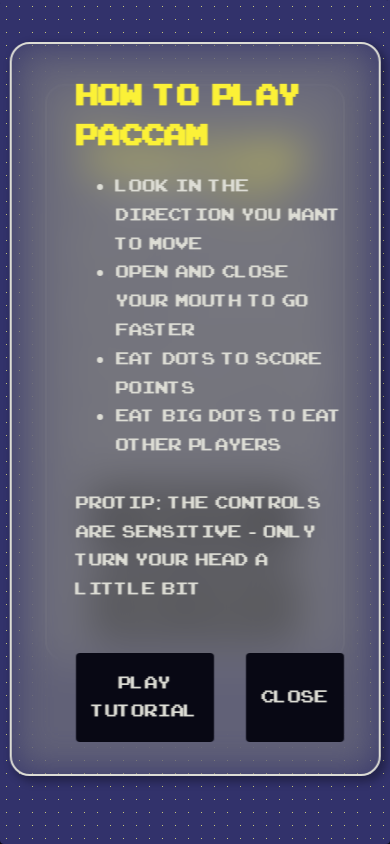
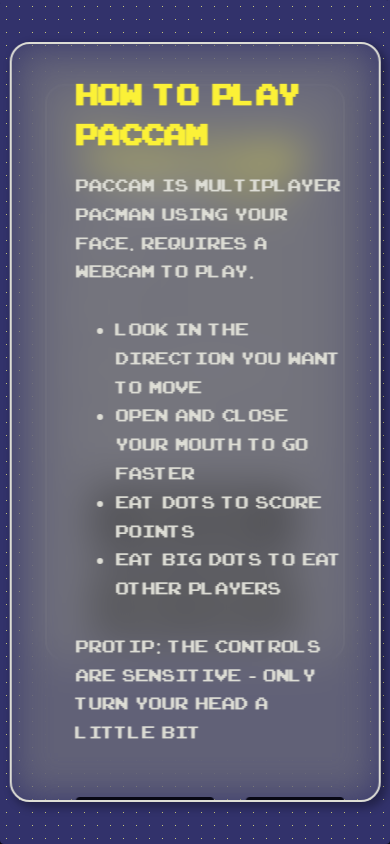
Before and after one commit to nolenroyalty/paccam, a React (Vite) app: page / in a window 390 px wide. Both pictures are taken after a click on the button "How to Play". Built offline with nearby package versions, Linux system fonts and the light colour scheme.

Commit message:
mobile fixes, colors

```diff
--- a/package.json
+++ b/package.json
@@ -17,6 +17,7 @@
     "@mediapipe/tasks-vision": "^0.10.14",
     "@radix-ui/react-checkbox": "^1.1.2",
     "@radix-ui/react-dialog": "^1.1.2",
+    "@radix-ui/react-popover": "^1.1.2",
     "@radix-ui/react-tooltip": "^1.1.3",
     "eslint": "^8.57.0",
     "eslint-config-react-app": "^7.0.1",
--- a/src/COLORS.js
+++ b/src/COLORS.js
@@ -4,6 +4,9 @@ const pacmanGreen = `hsl(95deg 60% 47%)`;
 const pacmanOrange = `hsl(24deg 74% 51%)`;
 const white = `hsl(60deg 10% 85%)`;
 const black = "var(--black)";
+// const grey = `hsl(60deg 5% 45%)`;
+const grey = `hsl(240deg 5% 45%)`;
+// const grey = `hsl(240deg 5% 35% / 0.8)`;
 
 export const COLORS = {
   pacmanYellow,
@@ -12,4 +15,5 @@ export const COLORS = {
   pacmanOrange,
   white,
   black,
+  grey,
 };
--- a/src/components/Button/Button.js
+++ b/src/components/Button/Button.js
@@ -40,15 +40,15 @@ const Button = React.forwardRef(
 );
 
 const Wrapper = styled(UnstyledButton)`
-  /* border: var(--border-size) dashed yellow; */
   color: ${(p) => (p.disabled ? "lightgrey" : COLORS.white)};
   font-family: "Arcade Classic";
   white-space: pre-wrap;
   word-spacing: 0.2rem;
   border-radius: var(--border-size);
   font-size: var(--font-size);
-  background-color: ${(p) => (p.disabled ? "darkgrey" : COLORS.black)};
+  background-color: ${(p) => (p.disabled ? COLORS.grey : COLORS.black)};
   pointer-events: ${(p) => (p.disabled ? "none" : "auto")};
+  opacity: ${(p) => (p.disabled ? 0.1 : 1)};
   transition:
     background-color 0.25s ease,
     color 0.25s ease,
@@ -56,7 +56,7 @@ const Wrapper = styled(UnstyledButton)`
   padding: var(--padding);
 
   &:hover {
-    background-color: ${(p) => (p.disabled ? "darkgrey" : COLORS.white)};
+    background-color: ${(p) => (p.disabled ? COLORS.grey : COLORS.white)};
     color: ${(p) => (p.disabled ? "lightgrey" : COLORS.black)};
   }
 `;
--- a/src/components/HowToPlay/HowToPlay.js
+++ b/src/components/HowToPlay/HowToPlay.js
@@ -74,6 +74,11 @@ function HowToPlay({
             <DialogTitle>How to Play PacCam</DialogTitle>
             <DialogDescription asChild>
               <div>
+                <p>
+                  Paccam is multiplayer pacman using your face. Requires a
+                  webcam to play.
+                </p>
+                <br />
                 <ul>
                   <li>Look in the direction you want to move</li>
                   <li>Open and close your mouth to go faster</li>
@@ -167,6 +172,7 @@ function VideoDemoWithCanvas() {
         src="/videos/instructions-greenscreen.mp4"
         muted
         autoPlay
+        playsInline
         loop
       ></VideoDemoHiddenVideo>
       <VideoDemoCanvas
--- a/src/components/StartScreen/StartScreen.js
+++ b/src/components/StartScreen/StartScreen.js
@@ -5,7 +5,7 @@ import { zIndex1 } from "../../zindex";
 import { WAITING_FOR_PLAYER_SELECT, WAITING_FOR_VIDEO } from "../../STATUS";
 import { COLORS } from "../../COLORS";
 import * as Checkbox from "@radix-ui/react-checkbox";
-import * as Tooltip from "@radix-ui/react-tooltip";
+import * as Popover from "@radix-ui/react-popover";
 import HowToPlay from "../HowToPlay";
 import Icons from "../Icons";
 import { motion } from "framer-motion";
@@ -331,7 +331,7 @@ function CheckboxContainer({
       const toSpeculativelyHighlight = speculativelyHighlighted[kind];
       const isEnabled = enabled(count);
       if (!isEnabled) {
-        return "darkgray";
+        return COLORS.grey;
       }
       if (toSpeculativelyHighlight === null) {
         return count <= currentCount ? COLORS.pacmanYellow : COLORS.white;
@@ -342,7 +342,7 @@ function CheckboxContainer({
         ) {
           return COLORS.pacmanYellow;
         } else {
-          return isEnabled ? COLORS.white : "darkgray";
+          return isEnabled ? COLORS.white : COLORS.grey;
         }
       }
     },
@@ -473,7 +473,9 @@ function AllowMorePlayers({
       <CheckboxRoot
         checked={allowMorePlayers}
         onCheckedChange={onClick}
-        style={{ "--background-color": COLORS.white }}
+        style={{
+          "--background-color": videoEnabled ? COLORS.white : COLORS.grey,
+        }}
         disabled={!videoEnabled}
       ></CheckboxRoot>
     </CheckboxContainerWrapper>
@@ -489,7 +491,7 @@ function EnableOnlinePlay({ videoEnabled }) {
       <CheckboxRoot
         checked={false}
         onCheckedChange={() => {}}
-        style={{ "--background-color": "darkgrey" }}
+        style={{ "--background-color": COLORS.grey }}
         disabled={true}
       ></CheckboxRoot>
     </CheckboxContainerWrapper>
@@ -498,18 +500,18 @@ function EnableOnlinePlay({ videoEnabled }) {
 
 function ExplainMorePlayers() {
   return (
-    <QuestionmarkTooltip>
+    <QuestionmarkPopover>
       Your computer may struggle to handle more than 2 faces at a time.
       <br />
       <br />
       Feel free to enable this, but beware that it might not work well :)
-    </QuestionmarkTooltip>
+    </QuestionmarkPopover>
   );
 }
 
 function ExplainNoOnlineYet() {
   return (
-    <QuestionmarkTooltip>
+    <QuestionmarkPopover>
       I'd like to add online play - but it's a ton of work. So I'd like to know
       people would use the feature before I add it.
       <br />
@@ -522,59 +524,60 @@ function ExplainNoOnlineYet() {
         email me
       </a>{" "}
       or find me on the street and shout me down.
-    </QuestionmarkTooltip>
+    </QuestionmarkPopover>
   );
 }
 
-function QuestionmarkTooltip({ children }) {
-  const [open, setOpen] = React.useState(false);
+function QuestionmarkPopover({ children }) {
+  // https://github.com/radix-ui/primitives/issues/955
+  // Radix folks take a baffling stance on how tooltips are entirely for buttons,
+  // which means that they can only respond to hover and not touch. I dunno man.
+  // So we use a popover instead, which is slightly worse on desktop imo (these should
+  // respond on hover) but all the workarounds are gross. frustrating.
   return (
-    <TooltipProvider delayDuration={200} open={open} onOpenChange={setOpen}>
-      <TooltipRoot>
-        <TooltipTrigger
-          onClick={(e) => {
-            e.preventDefault();
-          }}
-        >
-          <Icons.Question size="1.25rem" />
-        </TooltipTrigger>
-        <TooltipPortal>
-          <TooltipContent
-            sideOffset={5}
-            onPointerDownOutside={(e) => {
-              e.preventDefault();
-            }}
-          >
-            <TooltipArrow width={20} height={10} />
-            {children}
-          </TooltipContent>
-        </TooltipPortal>
-      </TooltipRoot>
-    </TooltipProvider>
+    <PopoverRoot>
+      <PopoverTrigger>
+        <Icons.Question size="1.25rem" />
+      </PopoverTrigger>
+      <PopoverPortal>
+        <PopoverContent sideOffset={5} side="top">
+          <PopoverArrow width={20} height={10} />
+          {children}
+        </PopoverContent>
+      </PopoverPortal>
+    </PopoverRoot>
   );
 }
 
-const TooltipProvider = styled(Tooltip.Provider)``;
-const TooltipRoot = styled(Tooltip.Root)``;
-const TooltipTrigger = styled(Tooltip.Trigger)`
+const PopoverRoot = styled(Popover.Root)``;
+const PopoverTrigger = styled(Popover.Trigger)`
   all: unset;
   color: ${COLORS.white};
   cursor: pointer;
+
+  transition: color 0.2s ease;
+  &:hover {
+    color: ${COLORS.pacmanYellow};
+  }
 `;
-const TooltipPortal = styled(Tooltip.Portal)``;
-const TooltipContent = styled(Tooltip.Content)`
+const PopoverPortal = styled(Popover.Portal)``;
+const PopoverContent = styled(Popover.Content)`
   background-color: ${COLORS.black};
   color: ${COLORS.white};
   padding: 1rem;
   max-width: 300px;
   border-radius: 10px;
 
+  &:focus {
+    outline: none;
+  }
+
   a {
     color: ${COLORS.pacmanYellow};
     text-decoration-style: dotted;
   }
 `;
-const TooltipArrow = styled(Tooltip.Arrow)`
+const PopoverArrow = styled(Popover.Arrow)`
   fill: ${COLORS.black};
 `;
 
--- a/src/components/VideoFrame/VideoFrame.js
+++ b/src/components/VideoFrame/VideoFrame.js
@@ -8,6 +8,7 @@ function VideoFrame({ videoRef, videoEnabled }) {
         autoPlay
         muted
         ref={videoRef}
+        playsInline
         style={{ "--opacity": videoEnabled ? 1 : 0, "--brightness": 0.8 }}
       />
     </Wrapper>
```
Also changed, not shown: 1 other file (tests, documents, lock files or other folders).
